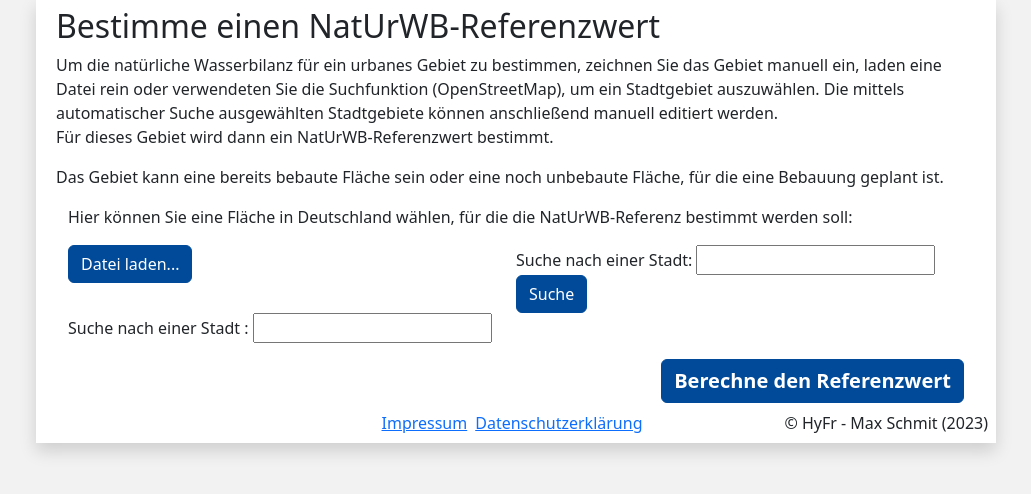
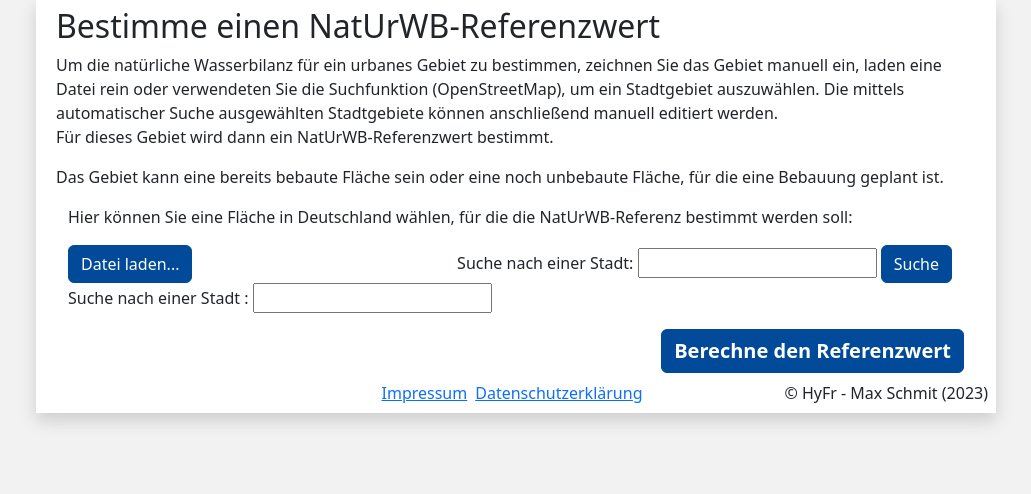
Before and after one commit to maxschmi/naturwb-website, a Django app: template naturwb/templates/get_ref.html in a window 1280 px wide. Shown: the part 166-660 px from the top of the page, without its empty margins (124-1155 px from the left). Run offline with Django 3.2, Linux system fonts and the light colour scheme; the template is opened without the code that fills it: values that come from a table or form of the project are taken from there, others are empty; some libraries are stand-ins or nearby versions.

Commit message:
change css break rules for search polygon row

```diff
--- a/naturwb/templates/get_ref.html
+++ b/naturwb/templates/get_ref.html
@@ -34,12 +34,13 @@
 
   <div class="container-fluid pb-2">
     <p>Hier können Sie eine Fläche in Deutschland wählen, für die die NatUrWB-Referenz bestimmt werden soll:</p>
-    <div class="container-fluid d-flex justify-content-end pe-0 ps-0">
-      <div class="col-6 pe-0 ps-0 me-auto">
+    <div class="container-fluid">
+      <div class="row d-flex justify-content-end">
+        <div class="col-md-auto col-12 ps-0 me-2">
           <input type="file" id="FileInput" accept=".zip" style="display:none">
           <button class="btn btn-primary" id="btnLoad" container="body" data-toggle="popover" data-bs-placement="top" data-bs-trigger="hover" title="Polygon laden" data-bs-content="Wenn Sie ihr eigenes Polygon laden wollen, geht das hierrüber.<br>Hierfür muss ihr Polygon in einer <b>ESRI-Shape-Datei</b> abgespeichert sein. Verpacken Sie diese anschließend in einen <b>ZIP-Ordner</b> und laden diesen hier hoch.<br>Diese Shape Datei soll nur aus einem einzigen (Multi)Polygon bestehen.">Datei laden...</button>
         </div>
-      <form action="#" id="geoencodeSearchForm">
+        <form class="col-md-auto col-12 ms-auto me-0" action="#" id="geoencodeSearchForm">
           <label for="id_search_query">Suche nach einer Stadt: </label>
           <input type="text" name="search_query" id="id_search_query">
           <input type="submit" value="Suche" class="btn btn-primary" id="btn_search_query">
@@ -47,6 +48,7 @@
             <p class="m-0">Es konnte kein Polygon für ihre Eingabe gefunden werden.</p>
           </div>
         </form>
+      </div>
     </div>
     {% if error_biggeom %}
       <div class="row justify-content-end mt-1">
```
Lines whose indentation alone changed are shown as unchanged.
